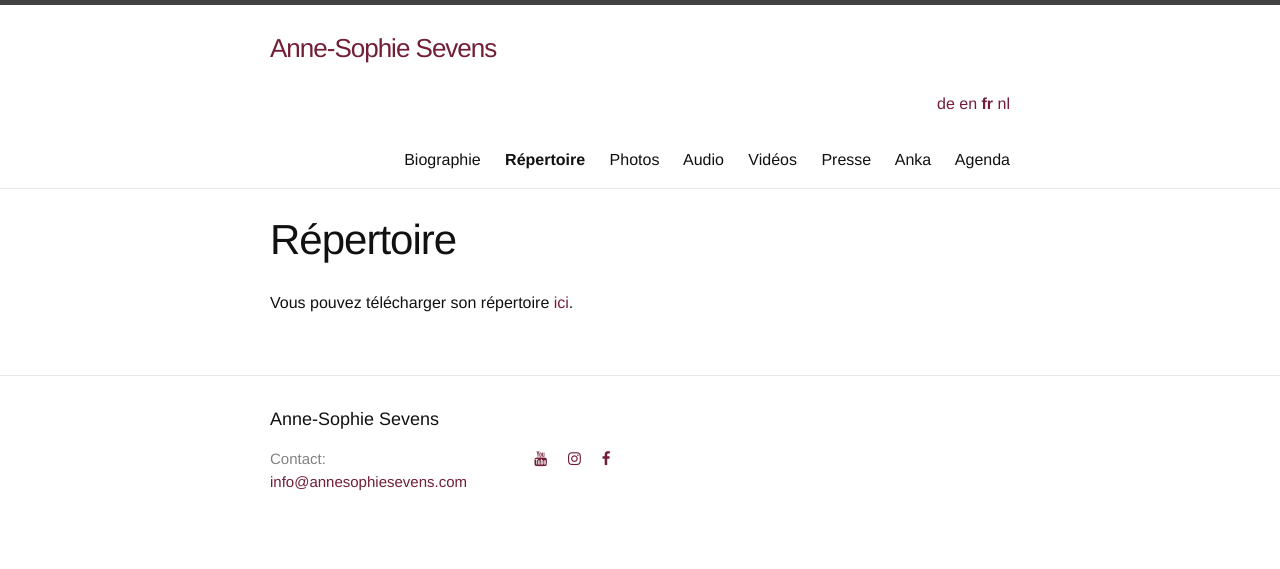
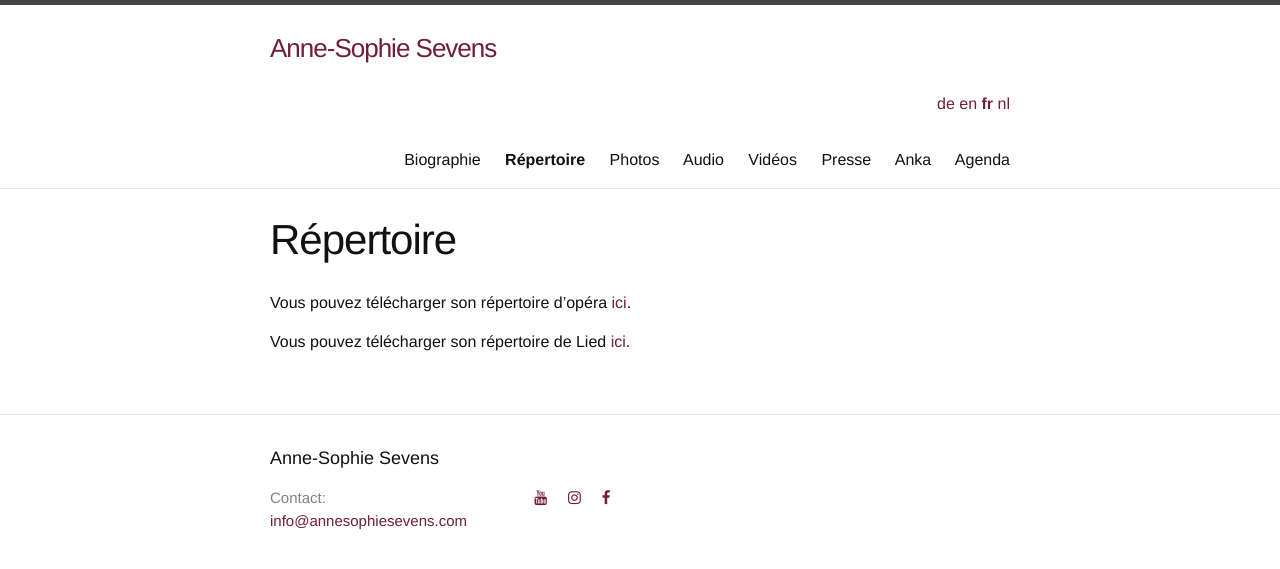
Before and after one commit to annesophie-sevens/annesophie-sevens.github.io, a Jekyll site: the page built from repertoire-fr.md, in a window 1280 px wide. Shown: the top 569 px of the page. Built offline with Jekyll 4.4.1, drawn with Linux system fonts in a browser that asks for light colours; nearby versions of some CDN libraries.

Commit message:
Update repertoire-fr.md

```diff
--- a/repertoire-fr.md
+++ b/repertoire-fr.md
@@ -6,4 +6,6 @@ lang: fr
 ref: Repertoire
 ---
 
-Vous pouvez télécharger son répertoire [ici]({{ site.baseurl }}/assets/REPERTOIRE.pdf).
+Vous pouvez télécharger son répertoire d'opéra [ici]({{ site.baseurl }}/assets/REPERTOIRE-OPERA.pdf).
+
+Vous pouvez télécharger son répertoire de Lied [ici]({{ site.baseurl }}/assets/REPERTOIRE-LIED.pdf).
```
